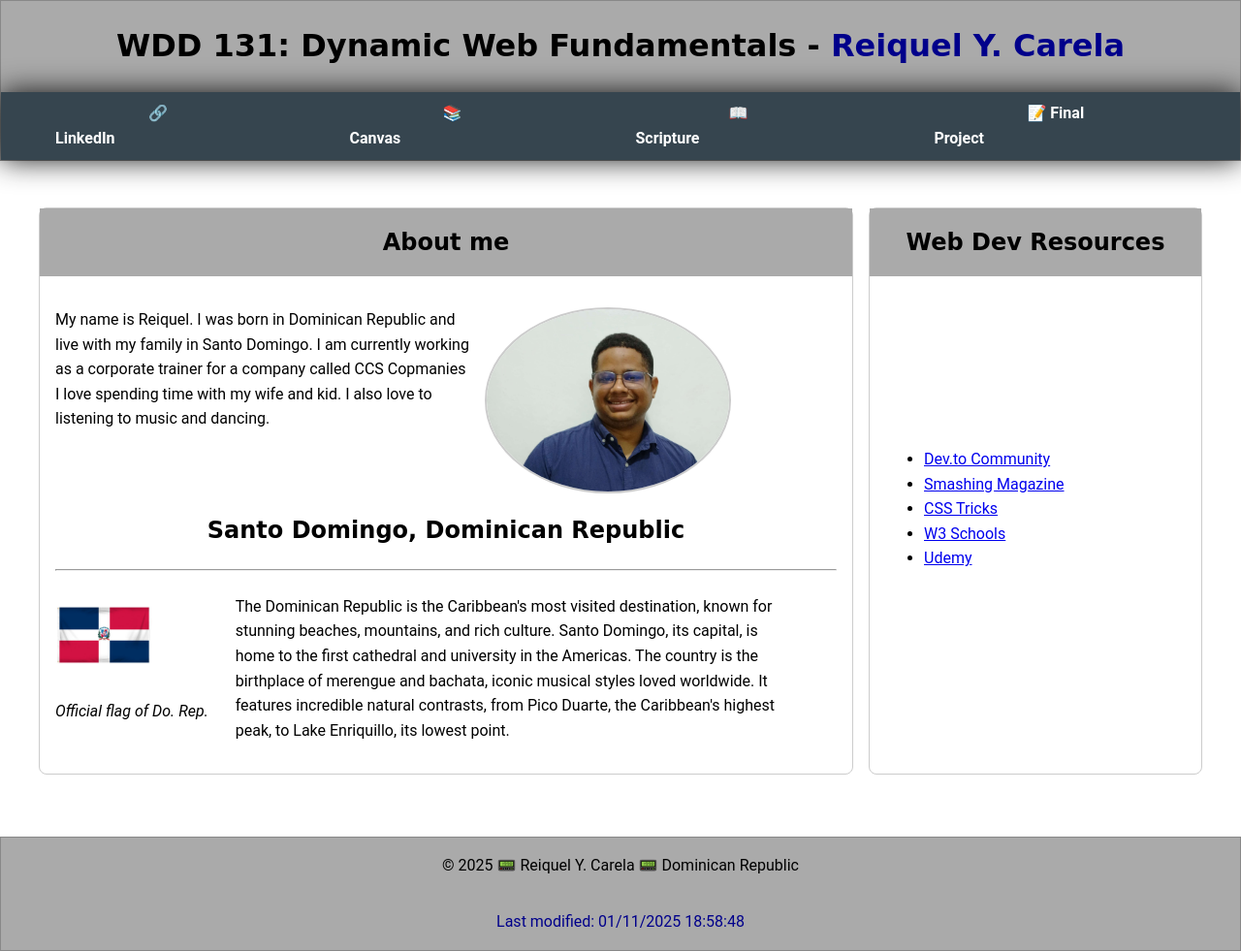
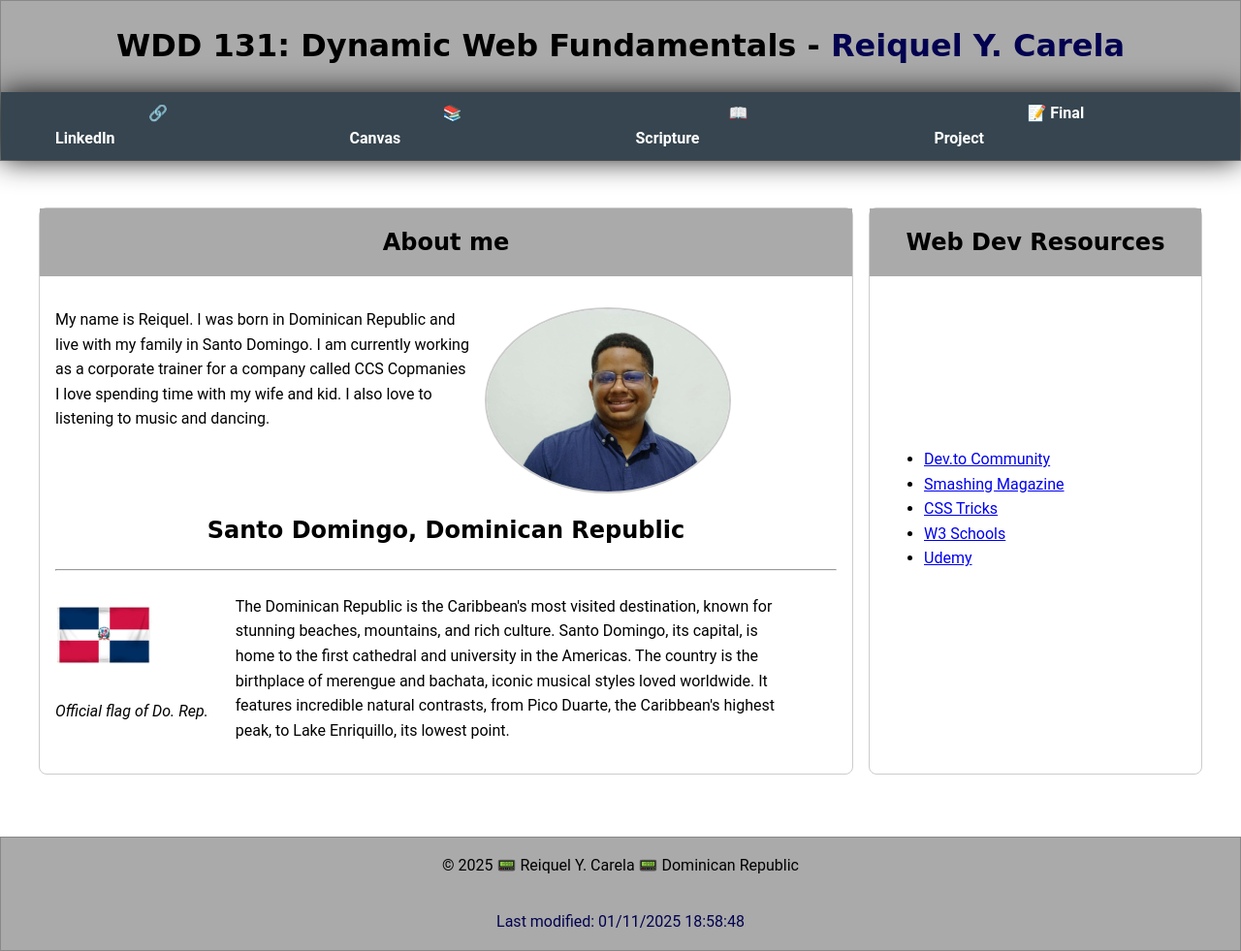
Before and after one commit to reiquel/wdd131, a plain HTML site: page index.html in a window 1280 px wide. Shown: the whole page at 97% size. Drawn offline with Linux system fonts and the light colour scheme.

Commit message:
css changes

```diff
--- a/styles/base.css
+++ b/styles/base.css
@@ -52,7 +52,7 @@ footer {
 	border: 1px solid rgba(0, 0, 0, 0.2);
 }
 .highlight-name {
-    color: darkblue;
+    color: rgb(2, 2, 80);
 }
 h2 {
     font-family: 'Lobster', cursive;
@@ -162,5 +162,5 @@ main {
 }
 
 #date {
-    color: darkblue;
+    color: rgb(2, 2, 80);
 }
```
